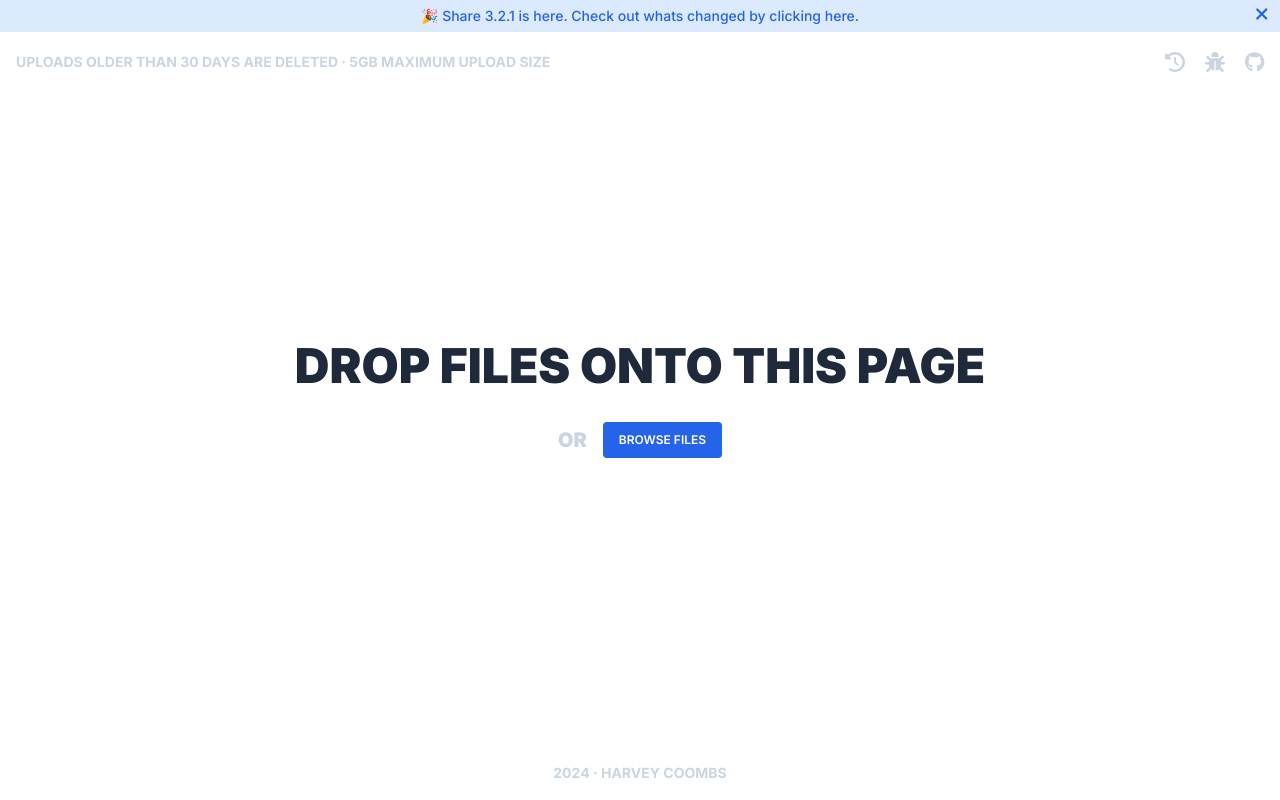
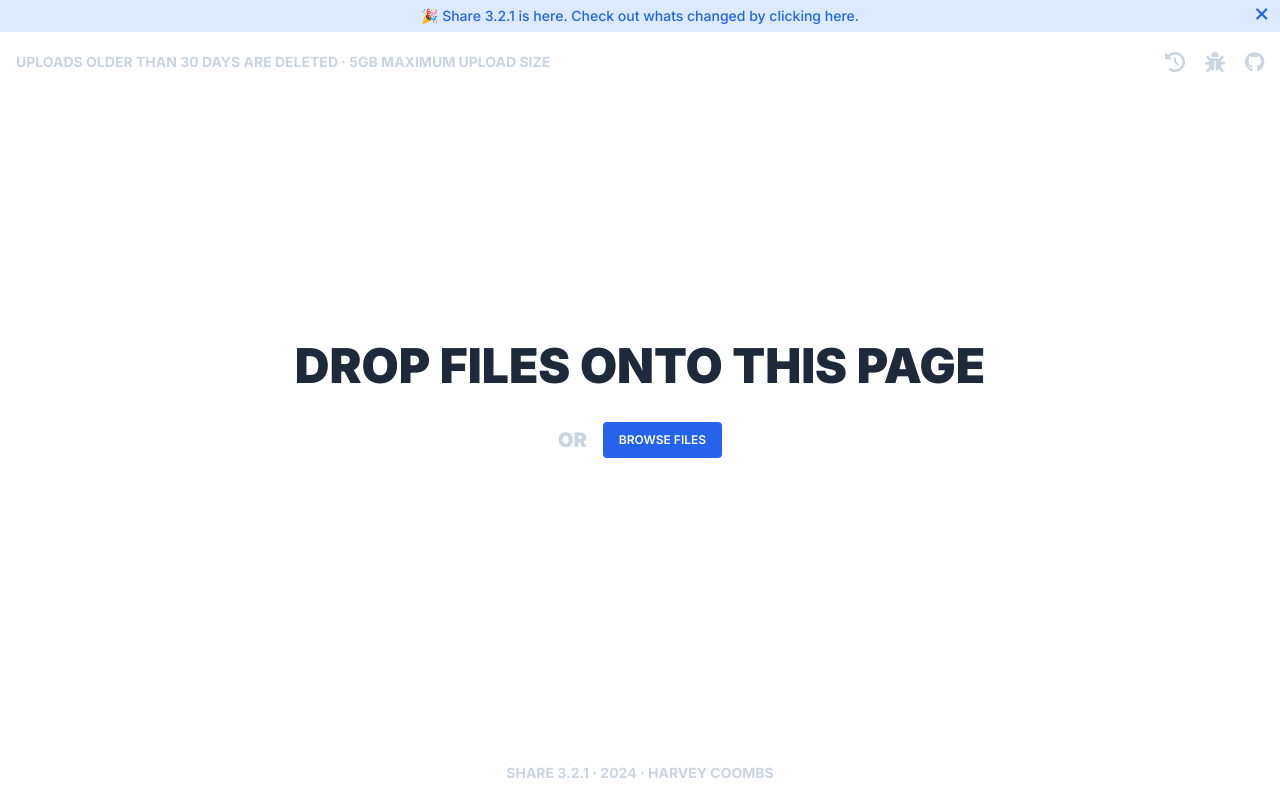
Before and after one commit to harveycoombs/share, a Next.js app: page / in a window 1280 px wide. Built offline with nearby package versions, Linux system fonts and the light colour scheme.

Commit message:
footer update

```diff
--- a/src/app/components/footer.tsx
+++ b/src/app/components/footer.tsx
@@ -4,7 +4,7 @@ export default function Footer() {
     return (
         <footer className="absolute bottom-0 left-0 right-0">
             <div className="text-center p-4 max-[460px]:p-3">
-                <strong className="text-sm font-bold max-lg:text-xs">{new Date().getFullYear()} &middot; <Link href="https://harveycoombs.com/" target="_blank" className="decoration-2 hover:underline">HARVEY COOMBS</Link></strong>
+                <strong className="text-sm font-bold max-lg:text-xs">SHARE 3.2.1 &middot; {new Date().getFullYear()} &middot; <Link href="https://harveycoombs.com/" target="_blank" className="decoration-2 hover:underline">HARVEY COOMBS</Link></strong>
             </div>
         </footer>
     );
```
